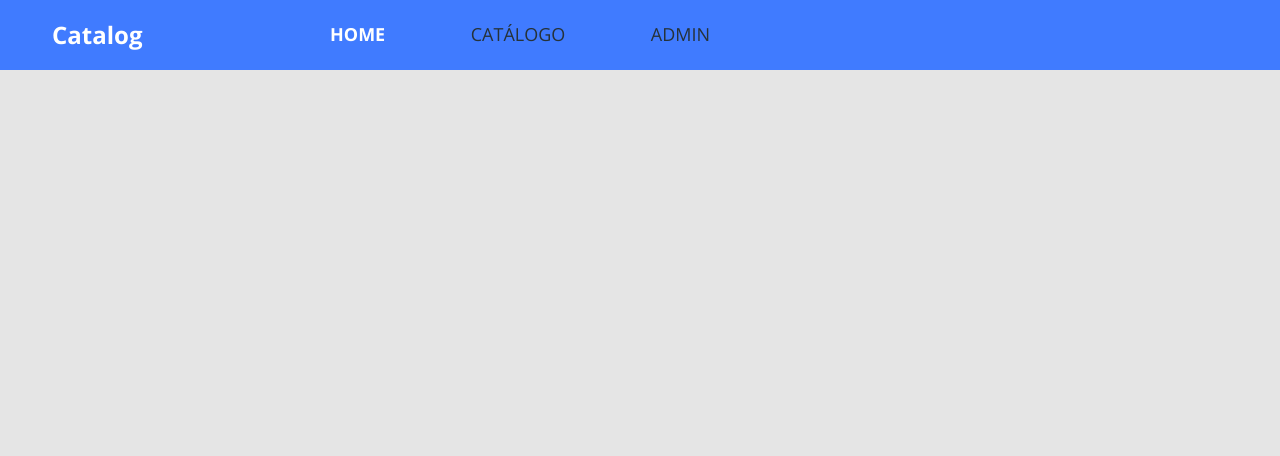
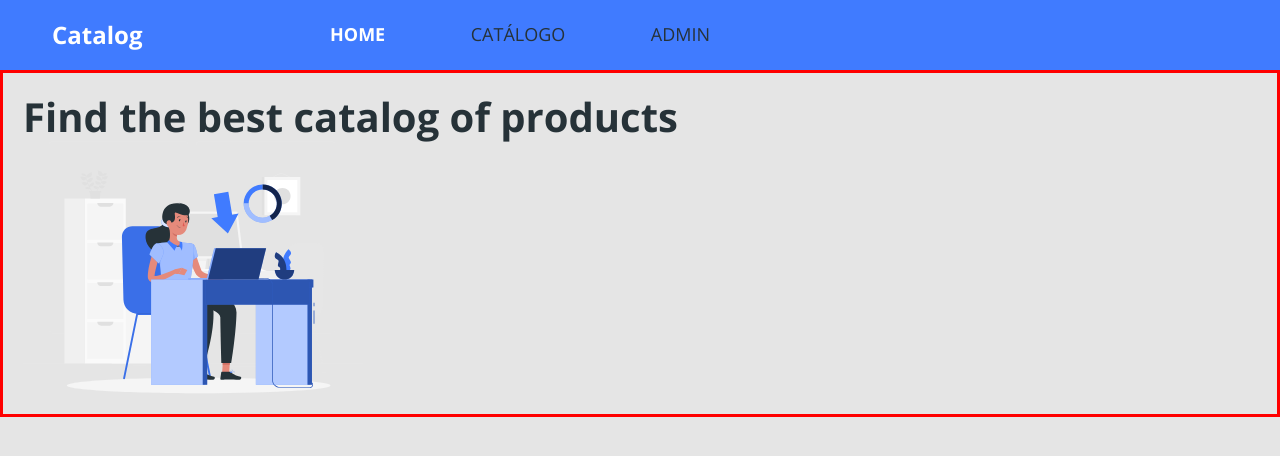
Before and after one commit to Caro2019ar/Catalog, a React (Create React App) app in the folder frontend/: page / in a window 1280 px wide. Shown: the top 456 px of the page. Built offline with nearby package versions, Linux system fonts and the light colour scheme.

Commit message:
Main image from Figma

```diff
--- a/frontend/src/App.tsx
+++ b/frontend/src/App.tsx
@@ -1,9 +1,9 @@
 import './assets/styles/custom.scss';
 import './App.css';
-import Navbar from './components/Navbar';
+import Home from './pages/Home';
 
 const App = () => {
-  return <Navbar />;
+  return <Home />;
 };
 
 export default App;
--- /dev/null
+++ b/frontend/src/pages/Home/index.tsx
@@ -0,0 +1,23 @@
+import './styles.css';
+import { ReactComponent as MainImage } from 'assets/images/main-image.svg';
+import Navbar from 'components/Navbar';
+
+const Home = () => {
+  return (
+    <>
+      <Navbar />
+      <div className="home-container">
+        <div className="home-card">
+          <div className="home-content-container">
+            <h1>Find the best catalog of products</h1>
+          </div>
+          <div className="home-image-container">
+            <MainImage />
+          </div>
+        </div>
+      </div>
+    </>
+  );
+};
+
+export default Home;
--- /dev/null
+++ b/frontend/src/pages/Home/styles.css
@@ -0,0 +1,5 @@
+.home-container {
+  padding: 20px;
+  font-size: 26px;
+  border: red solid;
+}
```
Also changed, not shown: frontend/src/assets/images/93860733_1SZ 2.svg (added), frontend/src/assets/images/main-image.svg (added).
